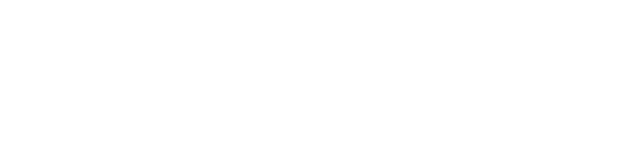
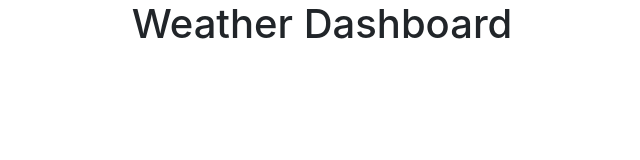
Before and after one commit to avni0000patel/Weather-Dashboard, a plain HTML site: page index.html in a window 1280 px wide. Shown: the whole page, without its empty margins (318-958 px from the left). Drawn offline with nearby package versions, Linux system fonts and the light colour scheme.

Commit message:
Weather Dashboard header

```diff
--- a/index.html
+++ b/index.html
@@ -12,6 +12,12 @@
     </head>
 
     <body>
+        <header>
+            <div class="container text-center">
+              <h1>Weather Dashboard</h1>
+            </div>
+        </header>
+
         <script src="https://cdnjs.cloudflare.com/ajax/libs/jquery/3.5.1/jquery.min.js"></script>
         <script src="https://cdnjs.cloudflare.com/ajax/libs/popper.js/1.16.1/umd/popper.min.js"></script>
         <script src="https://cdnjs.cloudflare.com/ajax/libs/twitter-bootstrap/4.5.0/js/bootstrap.min.js"></script>
```
